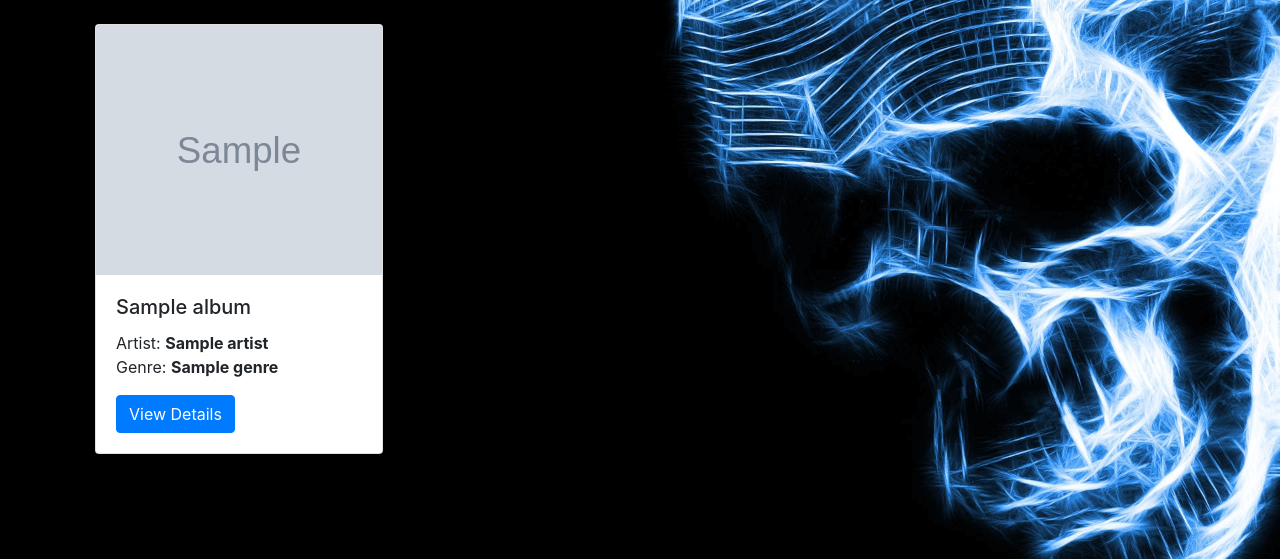
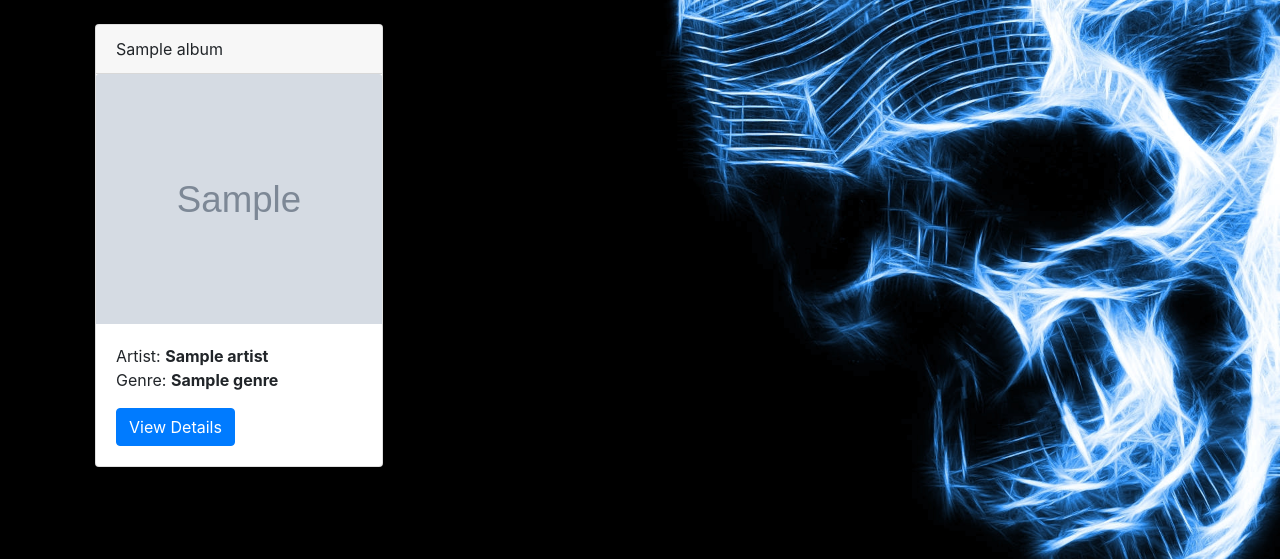
Before and after one commit to HeadHunTeR779/Basic-Django-Website, a Django app: template music/templates/music/index.html in a window 1280 px wide. Shown: the part 56-615 px from the top of the page. Run offline with Django 3.2, Linux system fonts and the light colour scheme; the template is opened without the code that fills it: most values are stand-ins (such as "Sample title", 1, 10 or a date in 2020); grey boxes marked "Sample" are stand-in pictures; some libraries are stand-ins or nearby versions; some web fonts are replaced.

Commit message:
Card Header Added

```diff
--- a/music/templates/music/index.html
+++ b/music/templates/music/index.html
@@ -7,9 +7,11 @@
       {% for album in all_albums %}
         <div class="col-md">
           <div class="card" style="width: 18rem;">
+            <div class="card-header">
+              {{ album.album_title }}
+            </div>
             <img class="card-img-top" src="{{ album.album_logo }}" alt="Card image cap" width="100px" height="250px">
             <div class="card-body">
-              <h5 class="card-title">{{ album.album_title }}</h5>
               <p class="card-text">Artist: <strong>{{ album.artist }}</strong><br>Genre: <strong>{{ album.genre }}</strong></p>
               <a href="{% url 'music:detail' album.id %}" class="btn btn-primary">View Details</a>
             </div>
```
